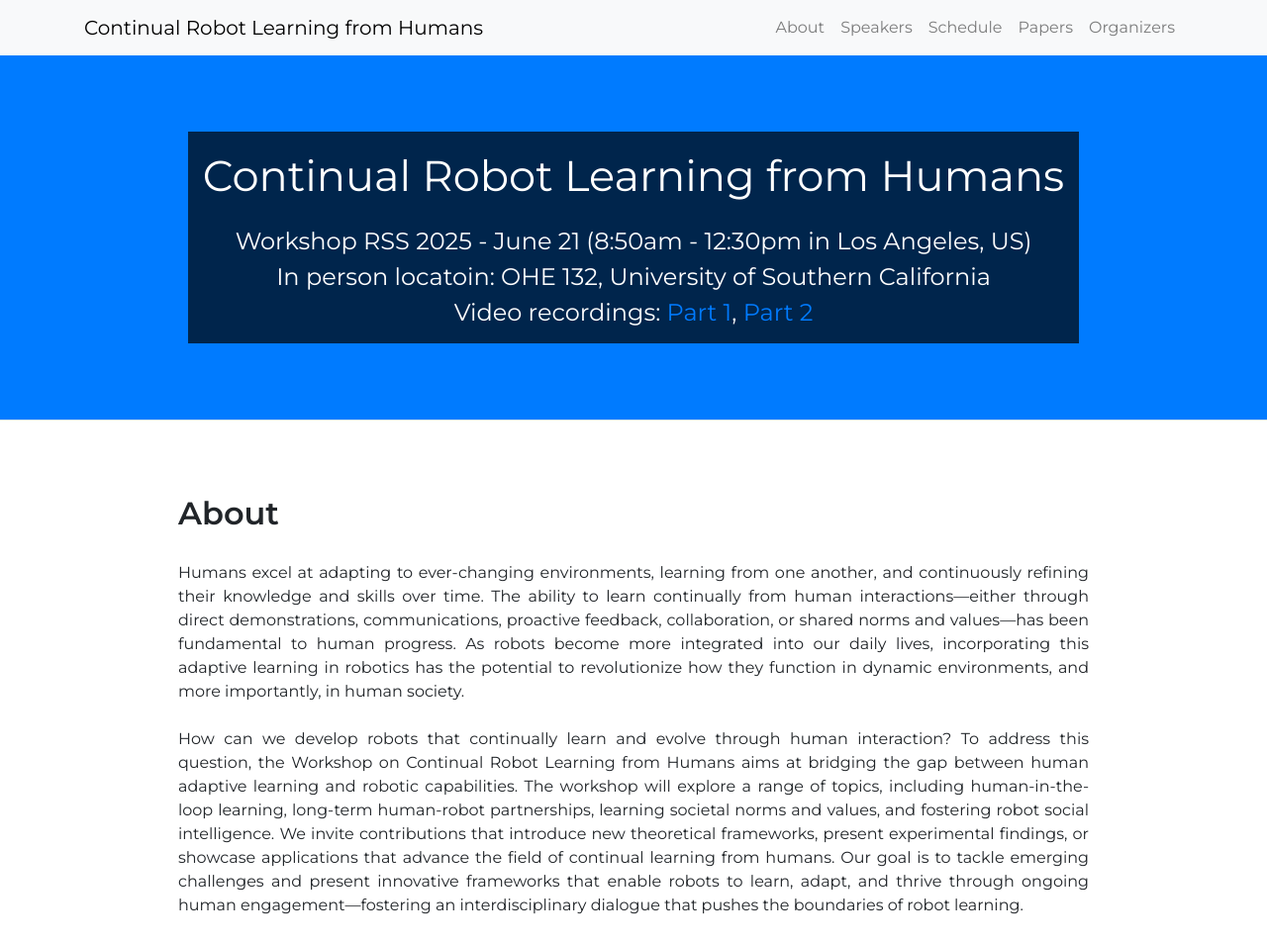
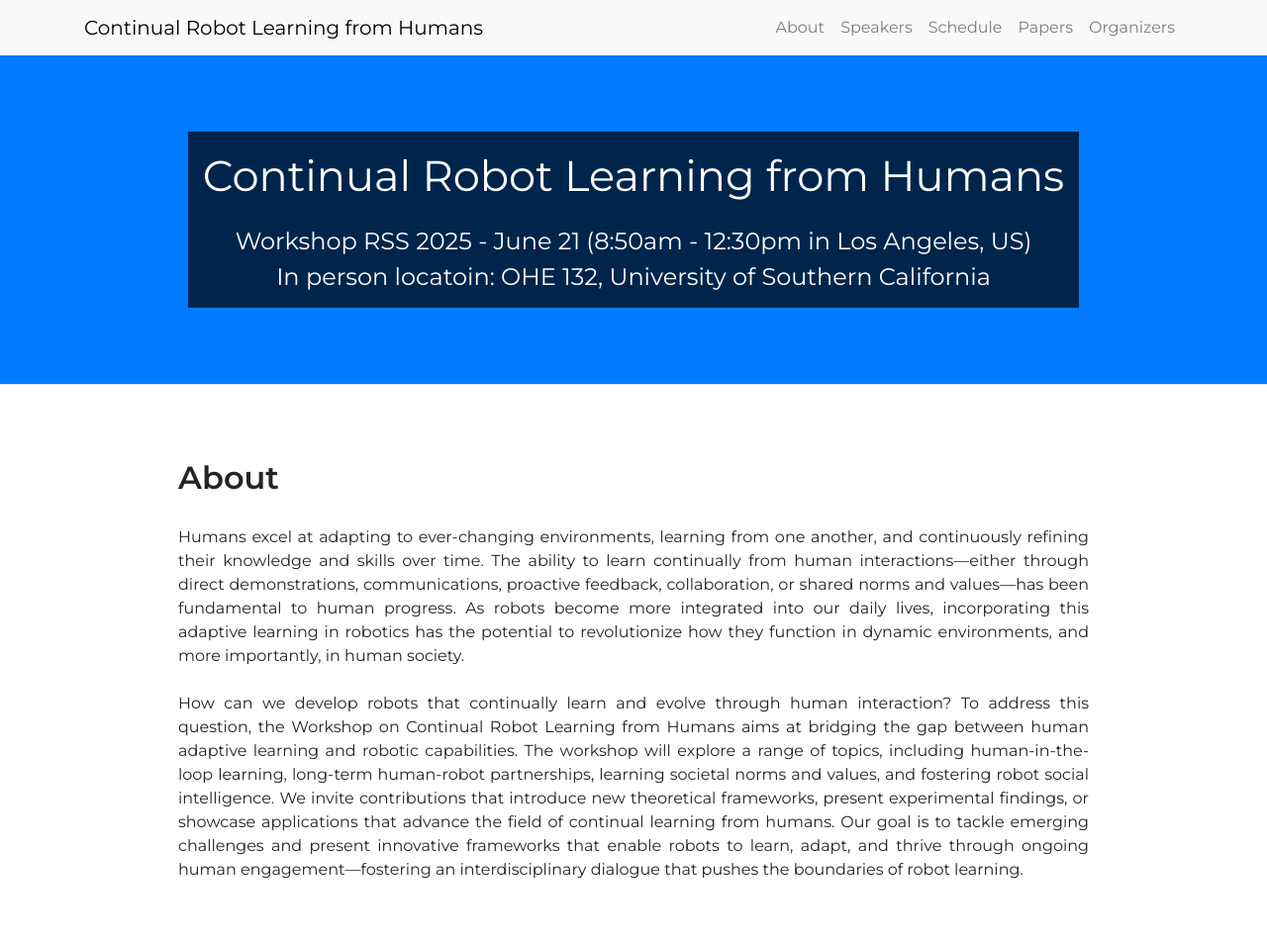
Before and after one commit to Continual-Robot-Learning-from-Humans/Continual-Robot-Learning-from-Humans.github.io, a plain HTML site: page index.html in a window 1280 px wide. Shown: the top 954 px of the page at 99% size. Drawn offline with nearby package versions, Linux system fonts and the light colour scheme; a script that the page names is missing.

Commit message:
Update index.html

```diff
--- a/index.html
+++ b/index.html
@@ -98,7 +98,7 @@
 		<!-- <p style="text-align: center; margin-bottom: 0" class="subtitle">Zoom link: https://wse.zoom.us/j/95095685281</p> -->
 		<!-- <p style="text-align: center; margin-bottom: 0" class="subtitle">In person poster session: CS Lounge (4th floor in Mudd Bldg); Gather.Town session: <a href="https://app.gather.town/events/Pw6hd48Tc4xszTpmpxZO">Link</a></p> -->
 		<!-- <p style="text-align: center; margin-bottom: 0" class="subtitle">Video recordings are available on our YouTube channel: <a href="https://youtube.com/playlist?list=PL1Rlxzv3f7ysi5rbwxRGchA_JnSLbNZfT&feature=shared">link</a></p> -->
-		<p style="text-align: center; margin-bottom: 0" class="subtitle">Video recordings: <a href="https://wse.zoom.us/rec/share/F7lZzPLhQYf7wb4sVLauN_v3UW_8GQK6sSnZAKRUF899EUuum_hfEta6l7f2YCTx.qCbaAOFIurwO1ZNe">Part 1</a>, <a href="https://wse.zoom.us/rec/share/QMkuJfRjatTYBigaWD2c95Uh-_fZSqs3qqOEq6Hva1LmLMN5YKYTk3kkyutTSrHA.QGeLTrzgZw2cVrtv">Part 2</a></p>
+		<!-- <p style="text-align: center; margin-bottom: 0" class="subtitle">Video recordings: <a href="https://wse.zoom.us/rec/share/F7lZzPLhQYf7wb4sVLauN_v3UW_8GQK6sSnZAKRUF899EUuum_hfEta6l7f2YCTx.qCbaAOFIurwO1ZNe">Part 1</a>, <a href="https://wse.zoom.us/rec/share/QMkuJfRjatTYBigaWD2c95Uh-_fZSqs3qqOEq6Hva1LmLMN5YKYTk3kkyutTSrHA.QGeLTrzgZw2cVrtv">Part 2</a></p> -->
 
 		</div>
 	    </div>
```
